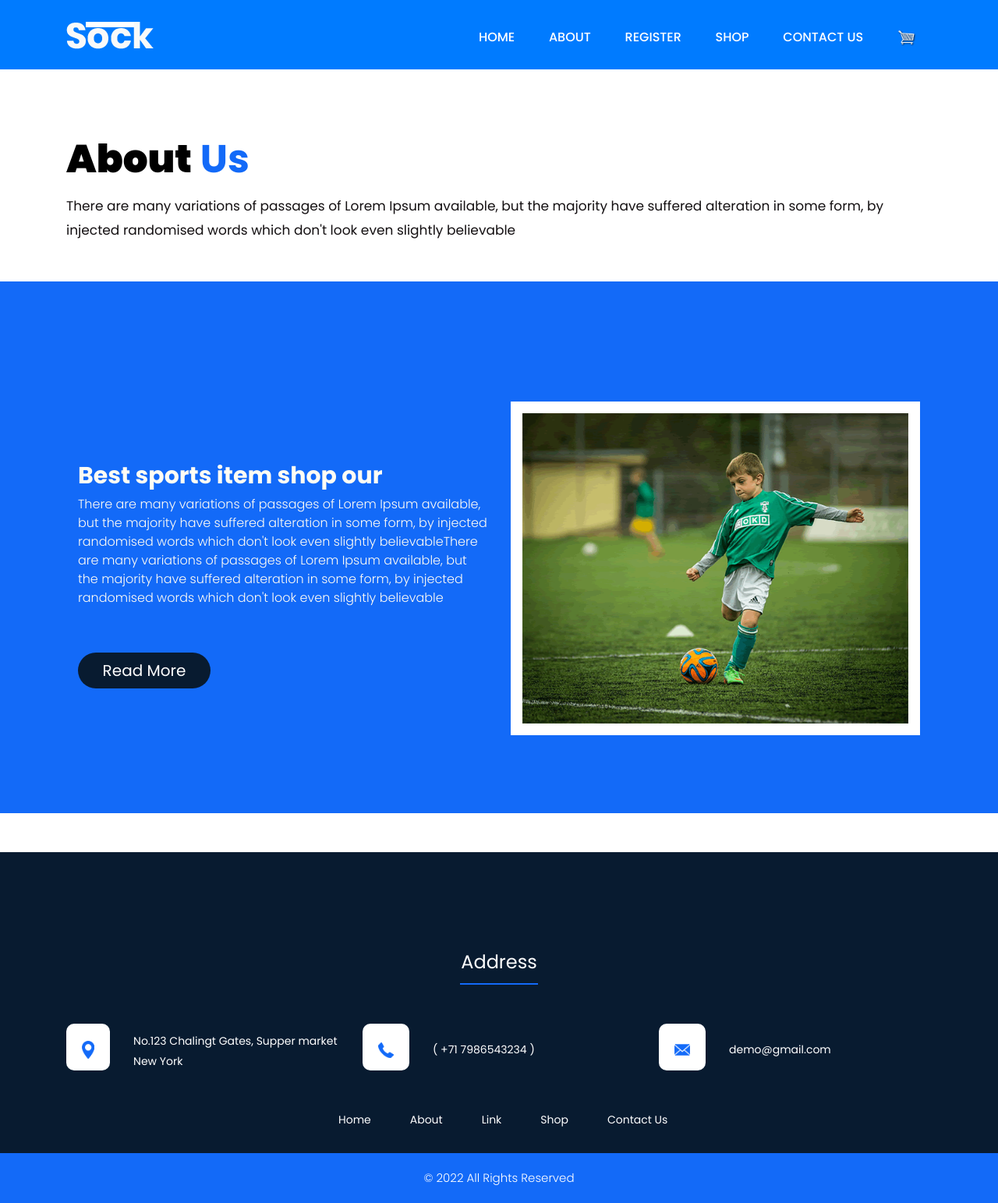
After one commit to ma2-b/ecommerce, a Django app: page /about/ in a window 1280 px wide. The commit adds this page. Shown: the whole page at 78% size. Run offline with Django 4.2, Linux system fonts and the light colour scheme; some libraries are stand-ins or nearby versions.

Commit message:
Add about.html page

```diff
--- /dev/null
+++ b/market/templates/market/about.html
@@ -0,0 +1,101 @@
+{% include 'head.html' %}
+{% load static %}
+{% block content %}
+{% include 'shop_navbar.html' %}
+<div class="section about ">
+    <div class="container">
+        <div class="row">
+           <div class="col-12">
+               <div class="titlepage">
+                <h2><strong class="black"> About</strong>  Us</h2>
+                <span>There are many variations of passages of Lorem Ipsum available, but the majority have suffered alteration in some form, by injected randomised words which don't look even slightly believable</span>
+             </div>
+           </div>
+        </div>
+    </div>
+ </div>
+ <section >
+    <div id="main_slider" class="section carousel slide banner-main" data-ride="carousel">
+       <ol class="carousel-indicators">
+          <li data-target="#main_slider" data-slide-to="0" class="active"></li>
+          <li data-target="#main_slider" data-slide-to="1"></li>
+          <li data-target="#main_slider" data-slide-to="2"></li>
+       </ol>
+       <div class="carousel-inner">
+          <div class="carousel-item active">
+             <div class="container">
+                <div class="row marginii">
+                   <div class="col-xl-6 col-lg-6 col-md-6 col-sm-12">
+                      <div class="carousel-sporrt_text ">
+                         <h1 class="sporrt_text">Best sports item shop our</h1>
+                         <p  class="lorem_text">There are many variations of passages of Lorem Ipsum available, but the majority have suffered alteration in some form, by injected randomised words which don't look even slightly believableThere are many variations of passages of Lorem Ipsum available, but the majority have suffered alteration in some form, by injected randomised words which don't look even slightly believable</p>
+                         <div class="btn_main">
+                            <a class="btn btn-lg btn-primary" href="#" role="button">Read More</a>
+                         </div>
+                      </div>
+                   </div>
+                   <div class="col-xl-6 col-lg-6 col-md-6 col-sm-12">
+                      <div class="img-box">
+                         <figure><img src="images/child-image.png" style="max-width: 100%; border: 15px solid #fff;"/></figure>
+                      </div>
+                   </div>
+                </div>
+             </div>
+          </div>
+          <div class="carousel-item">
+             <div class="container">
+                <div class="row marginii">
+                   <div class="col-xl-6 col-lg-6 col-md-6 col-sm-12">
+                      <div class="carousel-sporrt_text ">
+                         <h1 class="sporrt_text">Best sports item shop our</h1>
+                         <p  class="lorem_text">There are many variations of passages of Lorem Ipsum available, but the majority have suffered alteration in some form, by injected randomised words which don't look even slightly believableThere are many variations of passages of Lorem Ipsum available, but the majority have suffered alteration in some form, by injected randomised words which don't look even slightly believable</p>
+                         <div class="btn_main">
+                            <a class="btn btn-lg btn-primary" href="#" role="button">Read More</a>
+                         </div>
+                      </div>
+                   </div>
+                   <div class="col-xl-6 col-lg-6 col-md-6 col-sm-12">
+                      <div class="img-box ">
+                         <figure><img src="{% static "images/child-image.png" %}" style="max-width: 100%; border: 15px solid #fff;"></figure>
+                      </div>
+                   </div>
+                </div>
+             </div>
+          </div>
+          <div class="carousel-item">
+             <div class="container">
+                <div class="row marginii">
+                   <div class="col-xl-6 col-lg-6 col-md-6 col-sm-12">
+                      <div class="carousel-sporrt_text ">
+                         <h1 class="sporrt_text">Best sports item shop our</h1>
+                         <p  class="lorem_text">There are many variations of passages of Lorem Ipsum available, but the majority have suffered alteration in some form, by injected randomised words which don't look even slightly believableThere are many variations of passages of Lorem Ipsum available, but the majority have suffered alteration in some form, by injected randomised words which don't look even slightly believable</p>
+                         <div class="btn_main">
+                            <a class="btn btn-lg btn-primary" href="#" role="button">Read More</a>
+                         </div>
+                      </div>
+                   </div>
+                   <div class="col-xl-6 col-lg-6 col-md-6 col-sm-12">
+                      <div class="img-box">
+                         <figure><img src="images/child-image.png" style="max-width: 100%; border: 15px solid #fff;"/></figure>
+                      </div>
+                   </div>
+                </div>
+             </div>
+          </div>
+       </div>
+    </div>
+ </section>
+
+ </div>
+ <div style="color:white;">tt</div>
+ <div style="color:white;">tt</div>
+ <!--end about -->
+{% include 'footer.html' %}
+ </div>
+
+
+
+
+
+
+{% endblock content %}
--- a/market/templates/market/cart.html
+++ b/market/templates/market/cart.html
@@ -50,9 +50,10 @@
               </th>
               {% if not user.is_authenticated %}
               <th>
-                <h4 class="ml-2 text-danger">you have to be logged in so you can add product to the cart!</h4>
+                <h4 class="ml-2 text-danger">you have to be logged in so you can add product to the cart! <a class="text-primary" href="{% url 'login'%}">Login</a></h4>
               </th>
               {% endif %}
+              {% if user.is_authenticated %}
               <th>
                 <a
                   style="float: right; margin: 5px"
@@ -61,6 +62,7 @@
                   >Checkout</a
                 >
               </th>
+              {% endif %}
             </tr>
           </table>
         </div>
@@ -80,7 +82,7 @@
               <img class="row-image" src="{{item.product.image.url}}" />
             </div>
             <div style="flex: 2">
-              <p style="color: #000">{{item.product.title}}</p>
+              <p style="color: #000" class="ml-1">{{item.product.title}}</p>
             </div>
             <div style="flex: 1">
               <p style="color: #000">${{item.product.price|floatformat:2}}</p>
--- a/market/templates/market/checkout.html
+++ b/market/templates/market/checkout.html
@@ -24,6 +24,7 @@
 	</head>
 	<body>
 		{% include 'shop_navbar.html' %}
+        {% if user.is_authenticated %}
         <div class="row">
             <div class="col-lg-6">
                 <div class="box-element" id="form-wrapper">
@@ -90,6 +91,10 @@
                 </div>
             </div>
         </div>
+        {% else %}
+        <br><br><br>
+         <center><h1>Log in to checkout <a class="text-primary" href="{% url 'login' %}">login</a><h1></center>
+        {% endif %}
         <script type="text/javascript">
             function getToken(name) {
             let cookieValue = null;
--- a/market/urls.py
+++ b/market/urls.py
@@ -7,6 +7,7 @@ urlpatterns = [
     path('', views.home, name="home"),
     path('shop/', views.ShopListView.as_view(), name="shop"),
     path('cart/', views.cart, name="cart"),
+    path('about/', views.about, name="about"),
     path('cart/checkout', views.checkout, name="checkout"),
     path('update_item/', views.updateItem, name="updateItem"),
     path('process_order/', views.process_order, name="updateItem"),
--- a/market/views.py
+++ b/market/views.py
@@ -68,6 +68,8 @@ def checkout(request):
     context = {'items': items, 'order':order, 'cartItems':cartItems}
     return render(request, 'market/checkout.html', context)
 
+def about(request):
+    return render(request, 'market/about.html', {})
 
 def updateItem(request):
     data = json.loads(request.body)
--- a/templates/footer.html
+++ b/templates/footer.html
@@ -33,9 +33,9 @@
                <div class="menu_main">
                   <div class="menu_text">
                      <ul>
-                        <li class="active"><a href="#">Home</a></li>
+                        <li class="active"><a href="{% url 'market:home'%}">Home</a></li>
                         <li><a href="about.html">About</a></li>
-                        <li><a href="testmonial.html">Testmonial</a></li>
+                        <li><a>Link</a></li>
                         <li><a href="{% url 'market:shop'%}">Shop</a></li>
                         <li><a href="contact.html">Contact Us</a></li>
                      </ul>
@@ -48,6 +48,6 @@
    <!-- footer start-->
    <div id="plant" class="footer layout_padding">
       <div class="container">
-         <p>© 2019 All Rights Reserved. Design by<a href="https://html.design/"> Free Html Templates</a></p>
+         <p>© 2022 All Rights Reserved</p>
       </div>
    </div>
--- a/templates/shop_navbar.html
+++ b/templates/shop_navbar.html
@@ -20,7 +20,7 @@
        <div>
           <ul class="menu-area-main mb-0 ">
              <li class="mt-4"> <a href="{% url 'market:home'%}">Home</a> </li>
-             <li class="mt-4"> <a href="about.html">About</a></li>
+             <li class="mt-4"> <a href="{% url 'market:about' %}">About</a></li>
              {% if user.is_authenticated %}
              <li class="mt-4"><a href="{% url 'logout'%}">Logout</a></li>
              {% else %}
```
Also changed, not shown: templates/navbar.html (+4 -4 lines), db.sqlite3.
